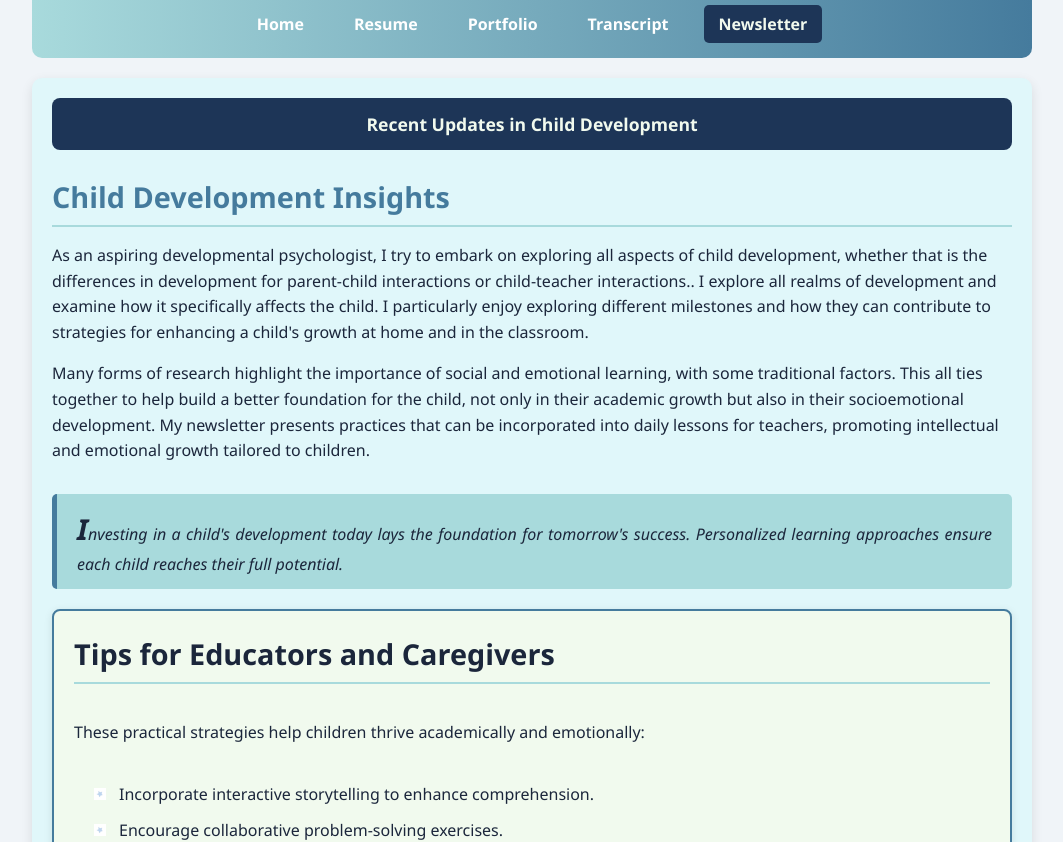
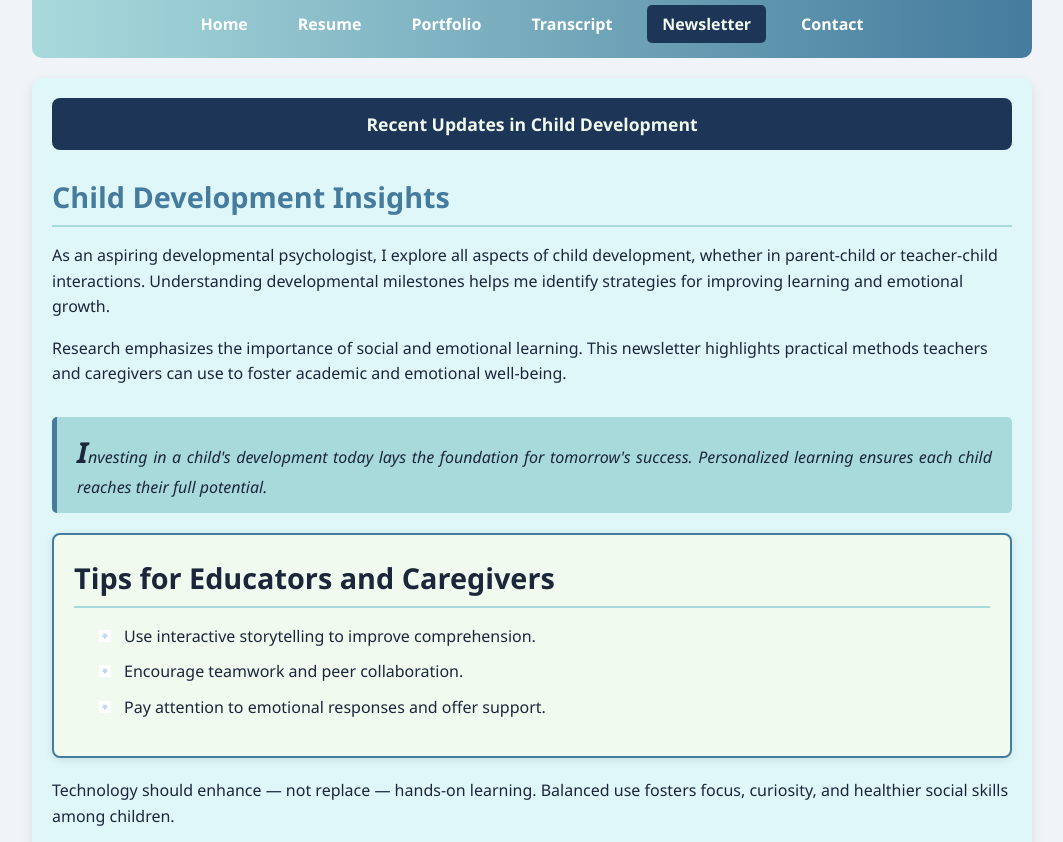
Before and after one commit to Kzanemit/potential-guacamole, a plain HTML site: page newsletter.htm in a window 1280 px wide. Shown: the part 654-1496 px from the top of the page, without its empty margins (108-1171 px from the left). Drawn offline with Linux system fonts and the light colour scheme.

Commit message:
Update newsletter.htm

```diff
--- a/newsletter.htm
+++ b/newsletter.htm
@@ -14,59 +14,48 @@
         <h2>Fall 2025 Edition</h2>
         <nav>
             <ul>
-                <li><a href="index.html" class="nav-link" id="home-link">Home</a></li>
-                <li><a href="Resume.htm" class="nav-link" id="resume-link">Resume</a></li>
-                <li><a href="portfolio.htm" class="nav-link" id="portfolio-link">Portfolio</a></li>
-                <li><a href="transcript.htm" class="nav-link" id="transcript-link">Transcript</a></li>
-                <li><a href="newsletter.htm" class="nav-link" id="newsletter-link">Newsletter</a></li>
+                <li><a href="index.html">Home</a></li>
+                <li><a href="Resume.htm">Resume</a></li>
+                <li><a href="portfolio.htm">Portfolio</a></li>
+                <li><a href="transcript.htm">Transcript</a></li>
+                <li><a href="newsletter.htm" class="selected">Newsletter</a></li>
+                <li><a href="contact.htm">Contact</a></li>
             </ul>
         </nav>
     </header>
 
     <main>
-        <div class="infobar">
-            Recent Updates in Child Development
-        </div>
+        <div class="infobar">Recent Updates in Child Development</div>
 
         <section>
             <h2>Child Development Insights</h2>
-            <p>As an aspiring developmental psychologist, I try to embark on exploring all aspects of child development, whether that is the differences in development for parent-child interactions or child-teacher interactions.. I explore all realms of development and examine how it specifically affects the child. I particularly enjoy exploring different milestones and how they can contribute to strategies for enhancing a child's growth at home and in the classroom.</p>
-            <p>Many forms of research highlight the importance of social and emotional learning, with some traditional factors. This all ties together to help build a better foundation for the child, not only in their academic growth but also in their socioemotional development. My newsletter presents practices that can be incorporated into daily lessons for teachers, promoting intellectual and emotional growth tailored to children.</p>
+            <p>As an aspiring developmental psychologist, I explore all aspects of child development, whether in parent-child or teacher-child interactions. Understanding developmental milestones helps me identify strategies for improving learning and emotional growth.</p>
+            <p>Research emphasizes the importance of social and emotional learning. This newsletter highlights practical methods teachers and caregivers can use to foster academic and emotional well-being.</p>
         </section>
 
         <blockquote>
-            Investing in a child's development today lays the foundation for tomorrow's success. Personalized learning approaches ensure each child reaches their full potential.
+            Investing in a child's development today lays the foundation for tomorrow's success. Personalized learning ensures each child reaches their full potential.
         </blockquote>
 
-        <section class="box" style="display:flex; flex-direction:column; gap:10px;">
+        <section class="box">
             <h2>Tips for Educators and Caregivers</h2>
-            <p>These practical strategies help children thrive academically and emotionally:</p>
-            <ul class="news-bullets" style="padding-left:20px;">
-                <li>Incorporate interactive storytelling to enhance comprehension.</li>
-                <li>Encourage collaborative problem-solving exercises.</li>
-                <li>Observe emotional responses and provide guided support.</li>
+            <ul class="news-bullets">
+                <li>Use interactive storytelling to improve comprehension.</li>
+                <li>Encourage teamwork and peer collaboration.</li>
+                <li>Pay attention to emotional responses and offer support.</li>
             </ul>
         </section>
 
         <section>
-            <p>While technology can be a tool used to promote successful learning and growth in the education system, it is not recommended to be used as a primary tool. It should, in all forms, be used in moderation and only for the benefit of a child's academic growth. It is vital when trying to educate them on the dangers of the internet. However, children need to keep this growth, as time away from electronics also helps to bring them a better foundation for their social development, especially when it comes to interacting with other peers.</p>
+            <p>Technology should enhance — not replace — hands-on learning. Balanced use fosters focus, curiosity, and healthier social skills among children.</p>
         </section>
 
         <hr>
-        <p class="small-text">Fall 2025 | Written by Kyeanna N Zane Mitchell</p>
+        <p class="small-text">Fall 2025 | Written by Kyeanna N. Zane Mitchell</p>
     </main>
 
     <footer>
         &copy; 2025 Kyeanna Zane Mitchell | <a href="contact.htm">Contact Me</a>
     </footer>
-
-    <script>
-      const page = window.location.pathname.split("/").pop();
-      if(page === "index.html") document.getElementById("home-link").classList.add("selected");
-      if(page === "Resume.htm") document.getElementById("resume-link").classList.add("selected");
-      if(page === "portfolio.htm") document.getElementById("portfolio-link").classList.add("selected");
-      if(page === "transcript.htm") document.getElementById("transcript-link").classList.add("selected");
-      if(page === "newsletter.htm") document.getElementById("newsletter-link").classList.add("selected");
-    </script>
 </body>
 </html>
```
